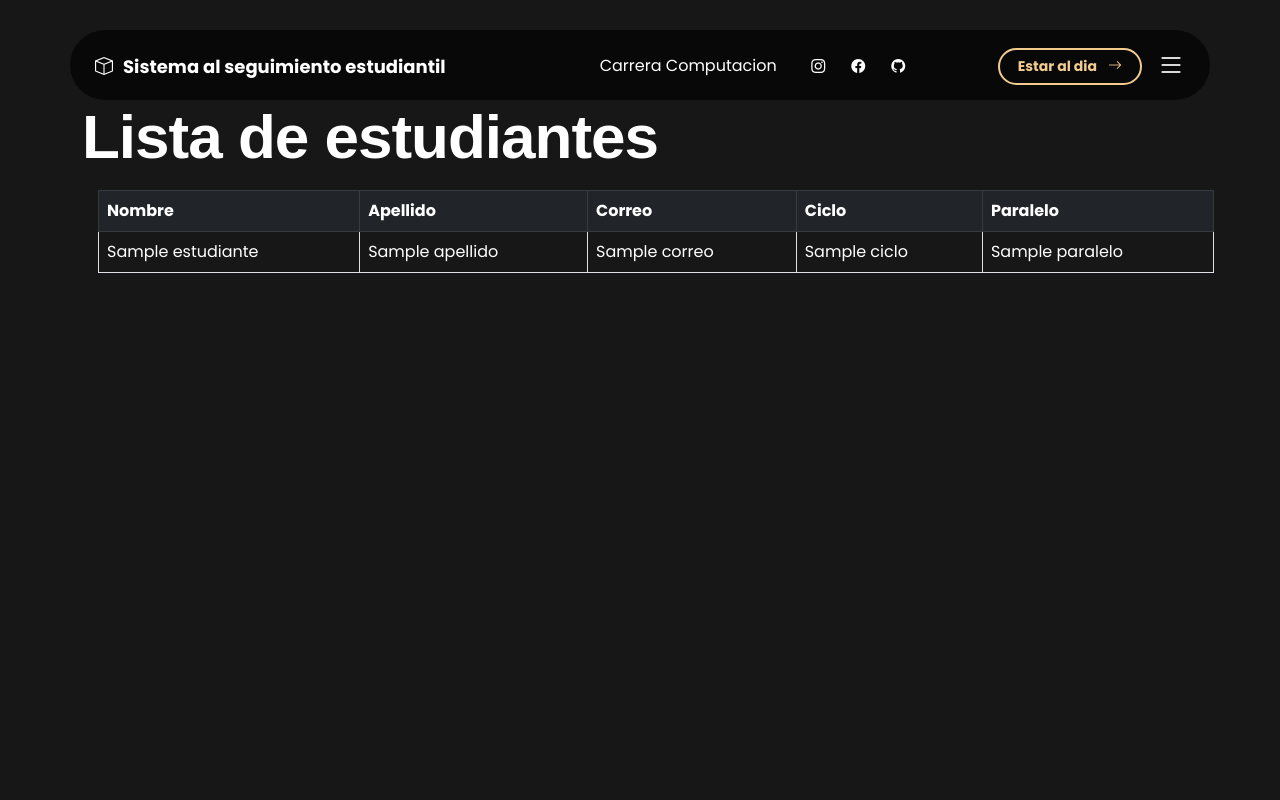
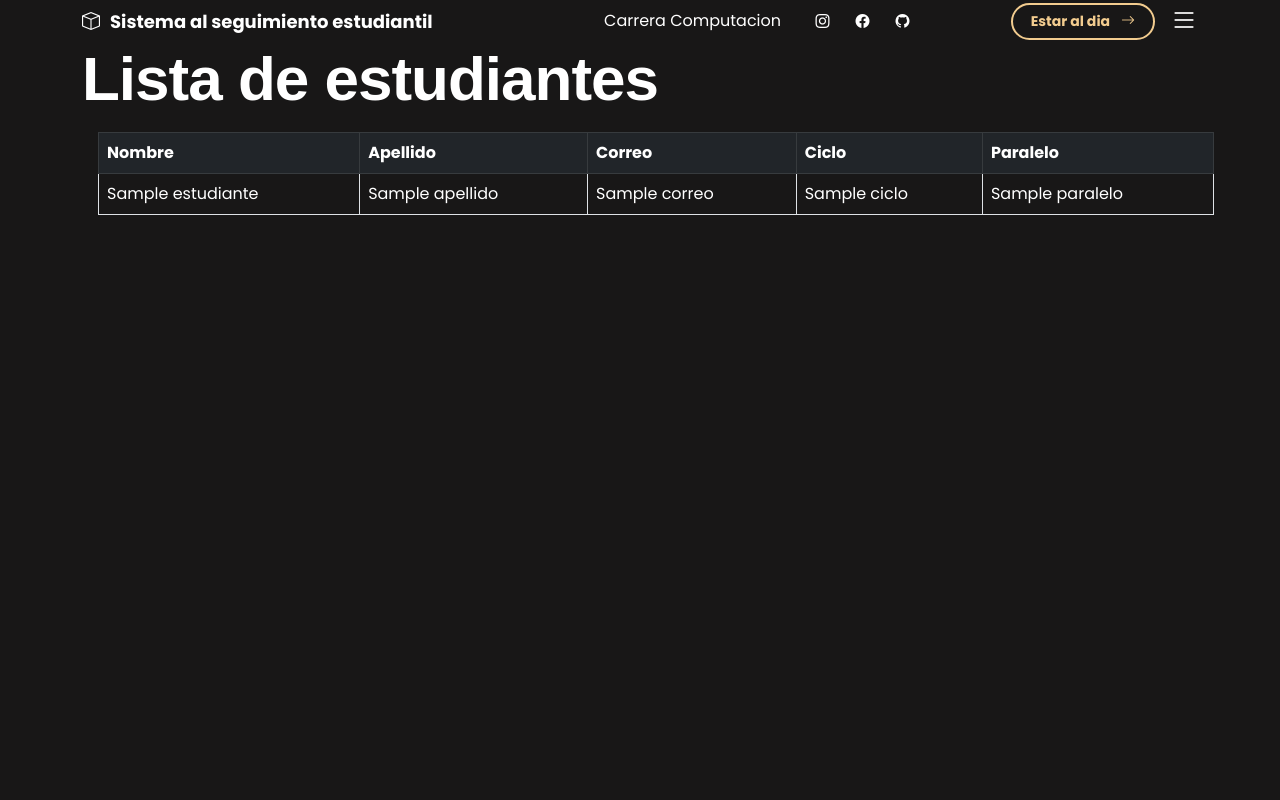
Before and after one commit to IsaacCartuche/PIS-Tercero, a Flask app: template templates/listaEstudiantes.html in a window 1280 px wide. Run offline with Flask 3, Linux system fonts and the light colour scheme; the template is opened without the code that fills it: most values are stand-ins (such as "Sample title", 1, 10 or a date in 2020); parts of the project's set-up code (start-up, migrations or seed data) failed here and were passed over; some libraries are stand-ins or nearby versions; some web fonts are replaced.

Commit message:
Cambio LISTA
Formato Lista

```diff
--- a/templates/listaEstudiantes.html
+++ b/templates/listaEstudiantes.html
@@ -33,7 +33,7 @@
     <body>
 
         <main>
-            <header class="site-header">
+            <header class=" ">
                 <div class="container">
                     <div class="row justify-content-between">
 
@@ -91,7 +91,7 @@
                 </div>
             </div>
 
-            <section class="hero-section d-flex  id="section_1">
+            <section class=" "  id="section_1">
                 <div class="container mb-5">
                         <h1>Lista de estudiantes</h1>
                         <table  class="table  table-hover table-bordered m-3" style="width: 100%">
```
